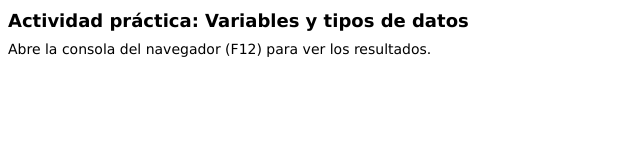
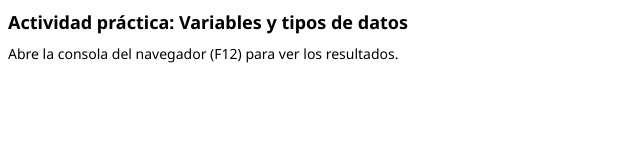
Before and after one commit to LPosi/Introducci-n_a_JavaScript, a plain HTML site: page index.html in a window 1280 px wide. Shown: the whole page, without its empty margins (0-640 px from the left). Drawn offline with Linux system fonts and the light colour scheme.

Commit message:
Elegí otro tipo de letra más legible en Google fonts, y la enlacé al css y al .html

```diff
--- a/index.html
+++ b/index.html
@@ -5,6 +5,10 @@
     <meta name="viewport" content="width=device-width, initial-scale=1.0" />
     <title>Clase 02-08-25</title>
     <link rel="stylesheet" href="./style.css" />
+    <link
+      href="https://fonts.googleapis.com/css2?family=Noto+Sans:ital,wght@0,100..900;1,100..900&display=swap"
+      rel="stylesheet"
+    />
   </head>
   <body>
     <h1>Actividad práctica: Variables y tipos de datos</h1>
--- a/style.css
+++ b/style.css
@@ -4,7 +4,7 @@
 }
 
 body {
-  font-family: Verdana, Geneva, Tahoma, sans-serif;
+  font-family: "Noto Sans", sans-serif;
 }
 
 body h1 {
```
